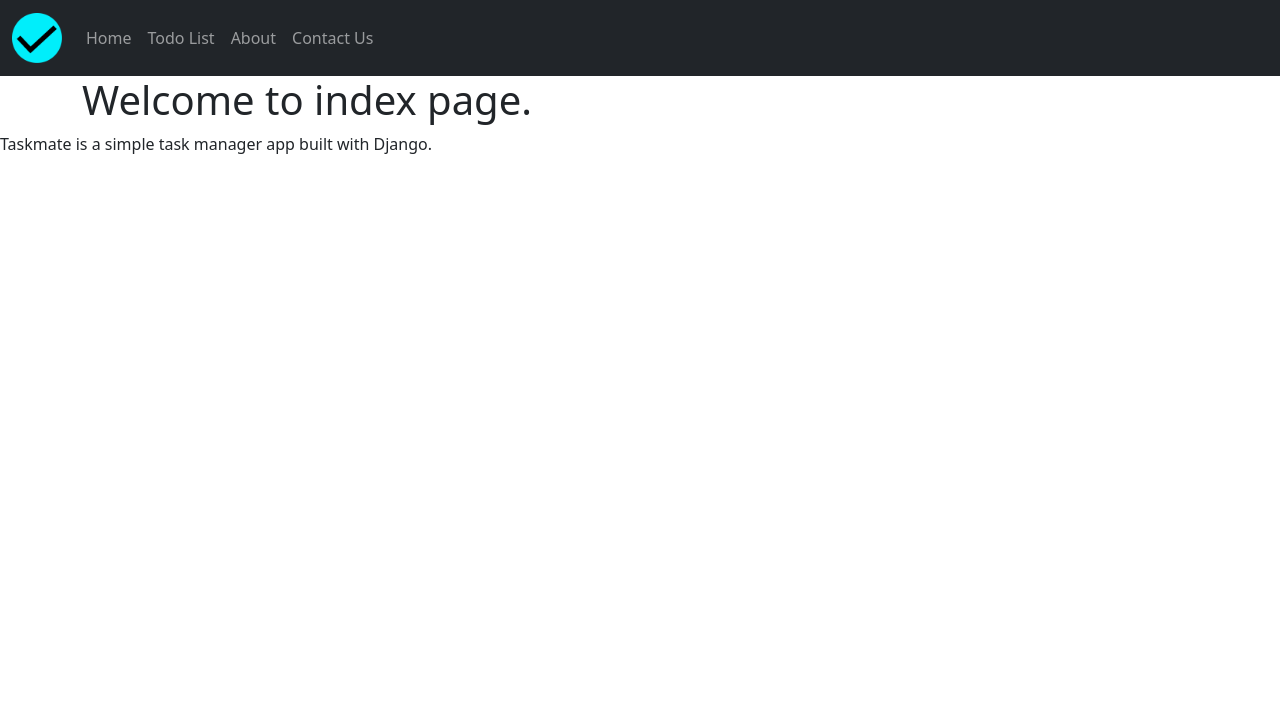
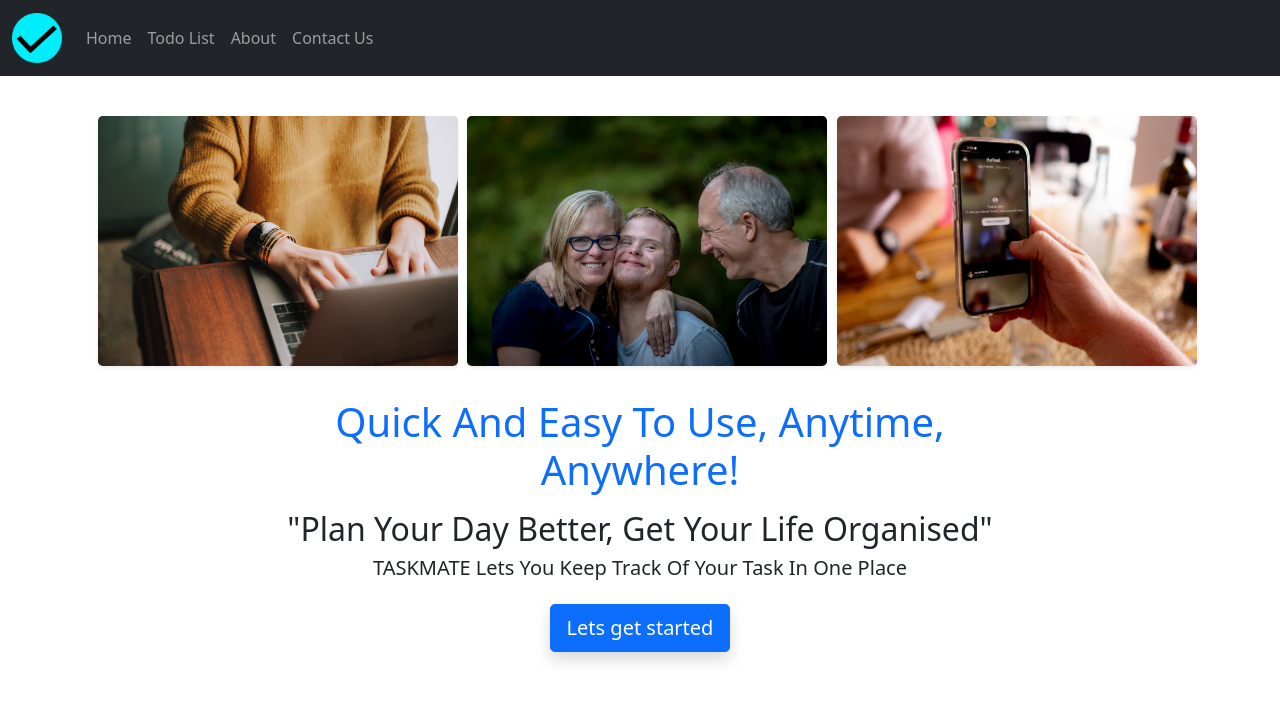
Before and after one commit to Robotmcgregor/taskmate, a Django app: page / in a window 1280 px wide. Shown: the top 702 px of the page. Run offline with Django 4.2, Linux system fonts and the light colour scheme.

Commit message:
home page added

```diff
--- a/templates/base.html
+++ b/templates/base.html
@@ -16,7 +16,7 @@
 
     <nav class="navbar navbar-expand-lg navbar navbar-dark bg-dark">
         <div class="container-fluid">
-          <a class="navbar-brand" href="#"><img src = {% static 'images/blue_tick_button.png' %} alt= 'Troubleshoot IT logo' height=50, witdth=50></a>
+          <a class="navbar-brand" href="{% url 'index' %}"><img src = {% static 'images/blue_tick_button.png' %} alt= 'Troubleshoot IT logo' height=50, witdth=50></a>
           <button class="navbar-toggler" type="button" data-bs-toggle="collapse" data-bs-target="#navbarNav" aria-controls="navbarNav" aria-expanded="false" aria-label="Toggle navigation">
             <span class="navbar-toggler-icon"></span>
           </button>
--- a/todolist_app/templates/index.html
+++ b/todolist_app/templates/index.html
@@ -1,12 +1,46 @@
 {% extends 'base.html' %}
+{% load static %}
 
 {% block title %}
     <title>Welcome To Taskmate</title>
 {% endblock title %}
 
 {% block context %}
-<div class="container">
-    <h1>{{ index_text }}</h1>
+<div class='container'>
+  <!--<h1>{{ index_text }}</h1>-->
+
+  <div class="container text-center p-3 mt-4">
+      <div class="row">
+        <div class="col-lg-4">
+          <img src="{% static 'images/christin-hume-Hcfwew744z4-unsplash.jpg' %}" alt="Computer" width="360" height="250" class="rounded-3 shadow-sm">
+        </div>
+        <div class="col-lg-4">
+          <img src="{% static 'images/nathan-anderson-GM5Yn5XRVqA-unsplash.jpg' %}" alt="Family" width="360" height="250"class="rounded-3 shadow-sm">
+        </div>
+        <div class="col-lg-4">
+          <img src="{% static 'images/josh-withers-P4Re6GIzp9Q-unsplash.jpg' %}" alt="Mobile phone" width="360" height="250"class="rounded-3 shadow-sm">
+        </div>
+
+      </div>
+    </div>
+
+    {% comment %} <div class="row mt-3">
+      <div class="col-md-6 offset-md-4 bg-success">
+      <p>Quick and easy to use.</p>
+      <p>Plan your workload.</p>
+      <p>Get organised.</p>
+      </div>
+  </div>
+</div> {% endcomment %}
+
+<div class="container text-center">
+
+  <div class="row justify-content-center">
+    <div class="col-md-8">
+      <h1 class= "bg-primary.bg-gradient mt-3 text-primary">Quick And Easy To Use, Anytime, Anywhere!</h1>
+      <h2 class="mt-3">"Plan Your Day Better, Get Your Life Organised"</h2>
+      <h5>TASKMATE Lets You Keep Track Of Your Task In One Place</h5>
+      <a href="{% url 'todolist' %}"><button type="button" class="btn btn-primary btn-lg mt-3 shadow">Lets get started</button></a>
+    </div>
 </div>
-<p>Taskmate is a simple task manager app built with Django.</p>
 {% endblock context %}
```
